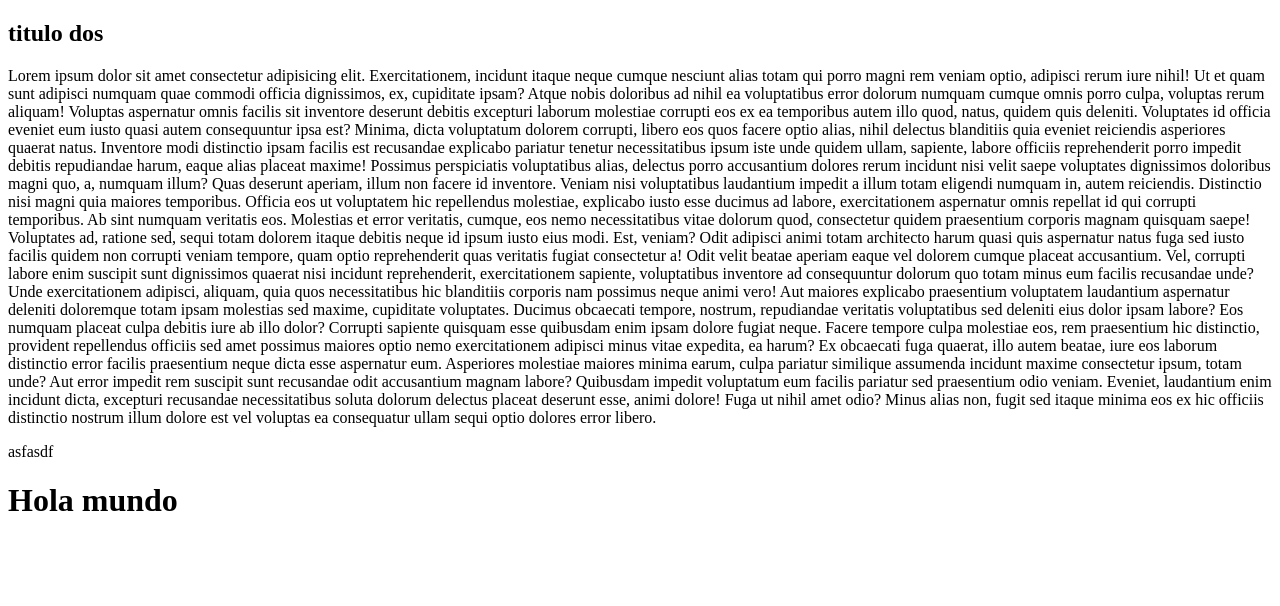
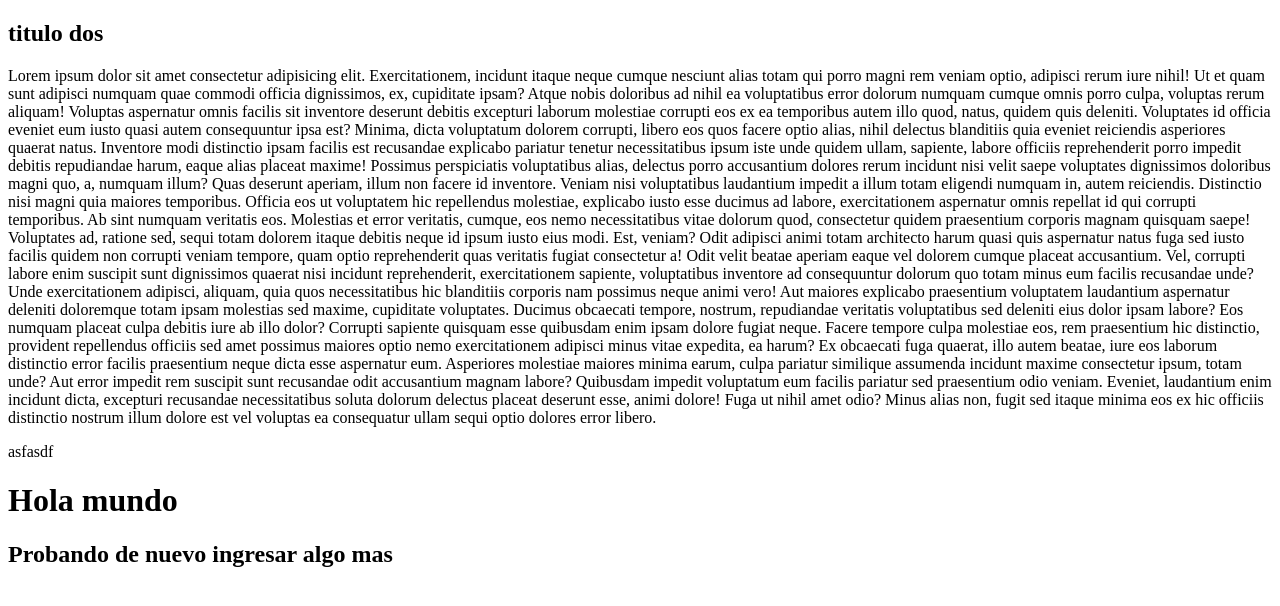
Before and after one commit to Bendark84/miPrimerRepositorio, a plain HTML site: page index.html in a window 1280 px wide. Drawn offline with Linux system fonts and the light colour scheme.

Commit message:
Agregando mas info

```diff
--- a/index.html
+++ b/index.html
@@ -16,6 +16,7 @@
     </p>
 
     <h1>Hola mundo </h1>
+    <h2>Probando de nuevo ingresar algo mas</h2>
 
 </body>
 </html>
```
